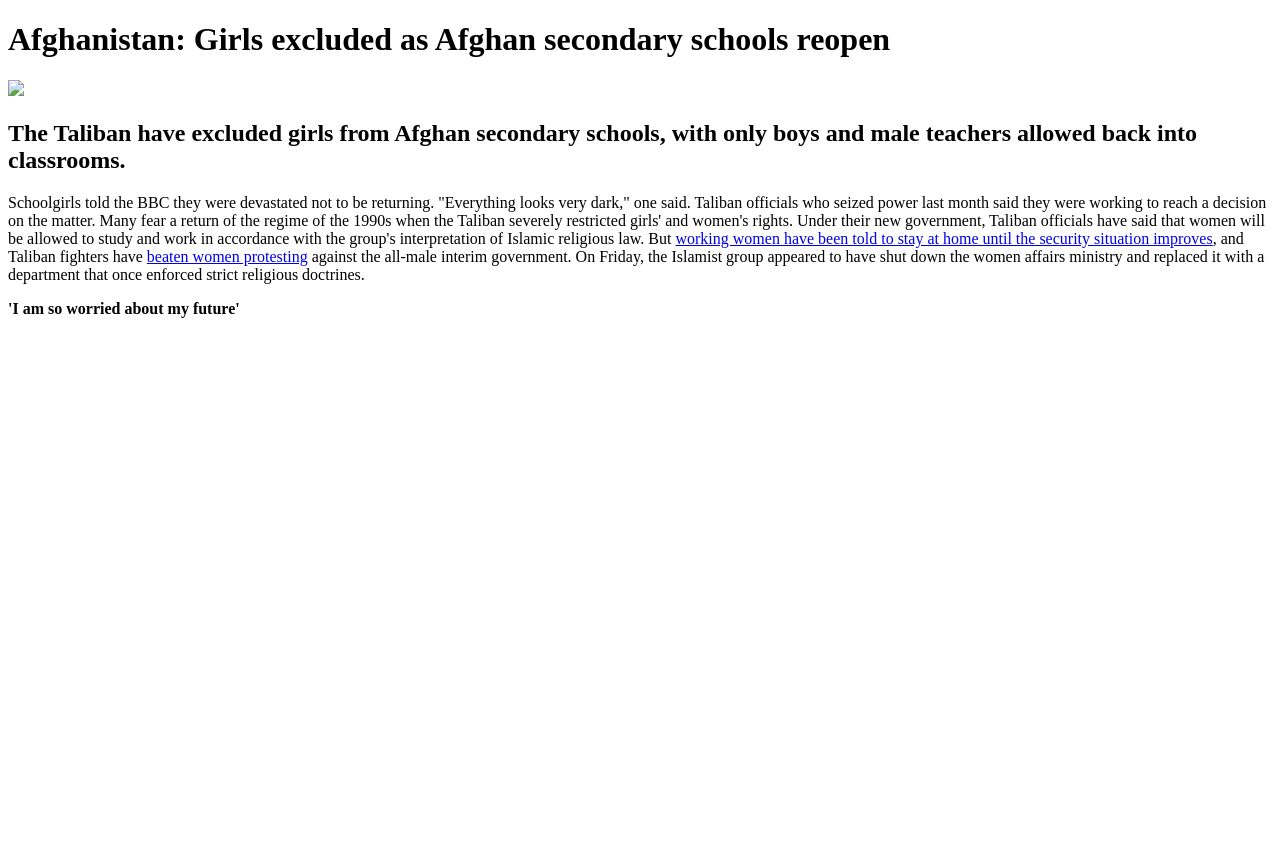
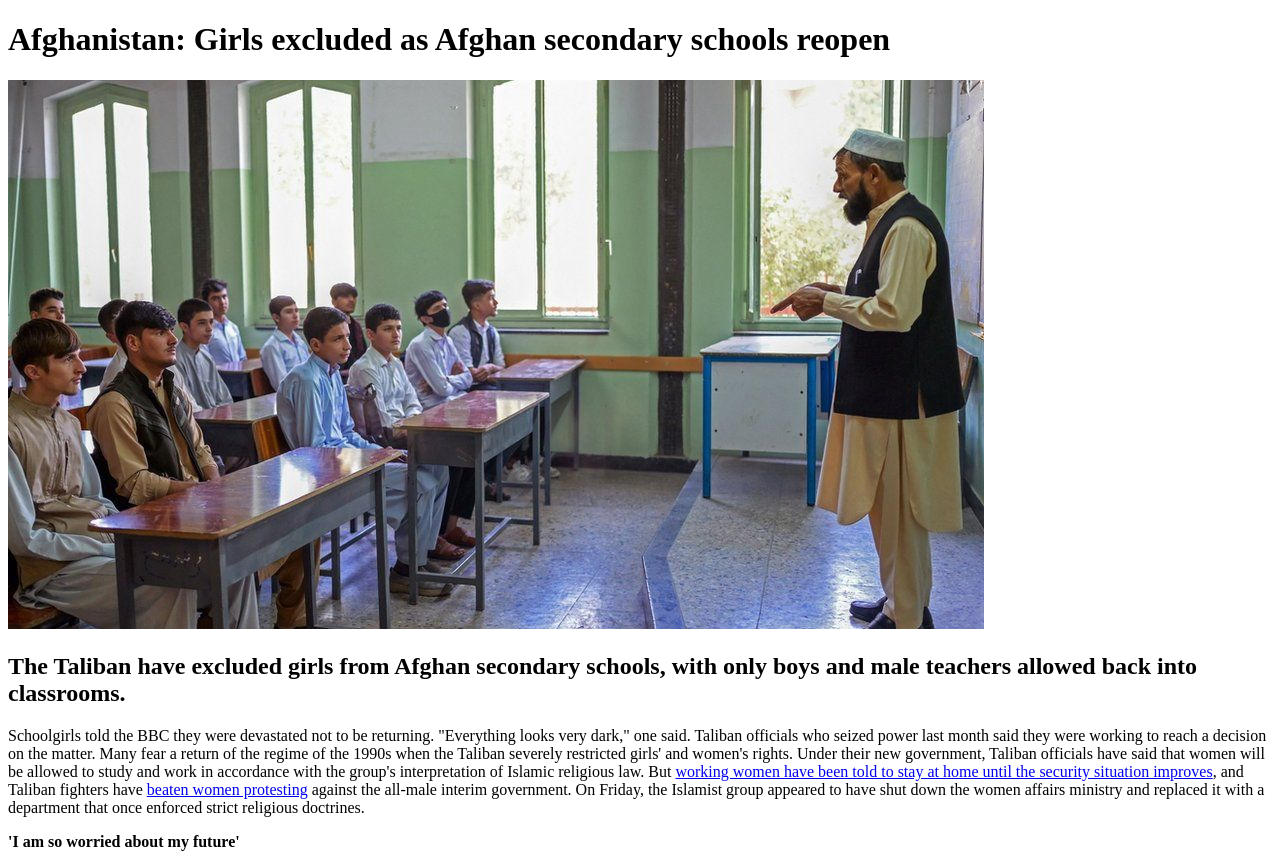
Before and after one commit to LucreciaVila/week01practice01, a plain HTML site: page index.html in a window 1280 px wide. Before the commit the page ends 800 px from the top, so only its background shows below. Drawn offline with Linux system fonts and the light colour scheme.

Commit message:
changed image

```diff
--- a/index.html
+++ b/index.html
@@ -10,7 +10,7 @@
     <!---  headings  -->
     <h1>Afghanistan: Girls excluded as Afghan secondary schools reopen</h1>
     <!---  image  -->
-    <img src="_120613767_gettyimages-1235330510.jpg">
+    <img src="image1.jpg">
     <!--  headings  -->
     <h2>The Taliban have excluded girls from Afghan secondary schools, with only boys and male teachers allowed back into classrooms.</h2>
     <!--  paragraphs-->
```
